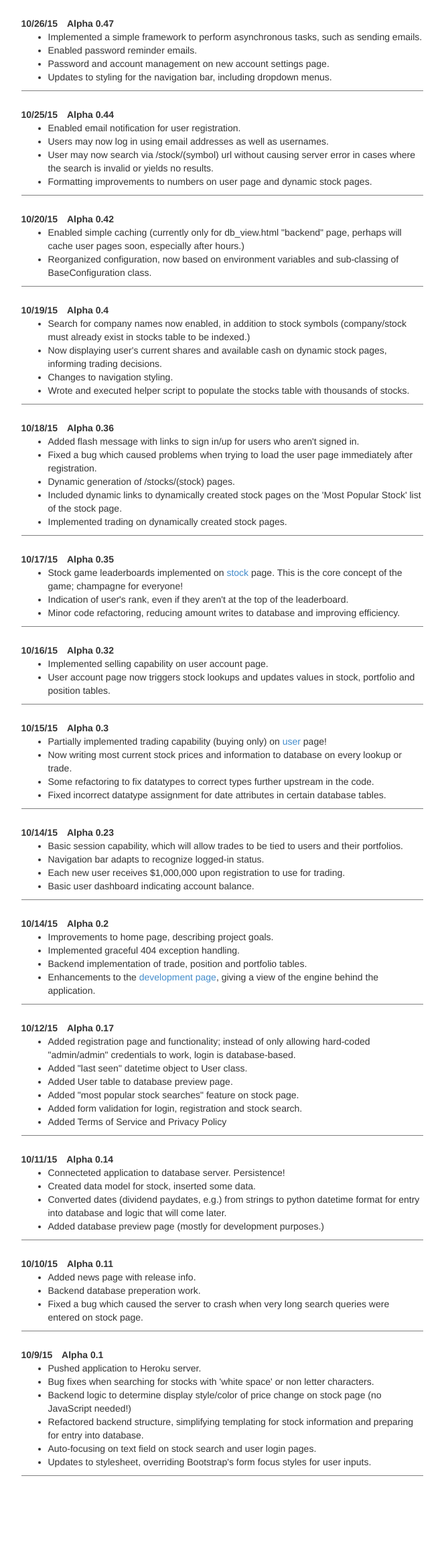
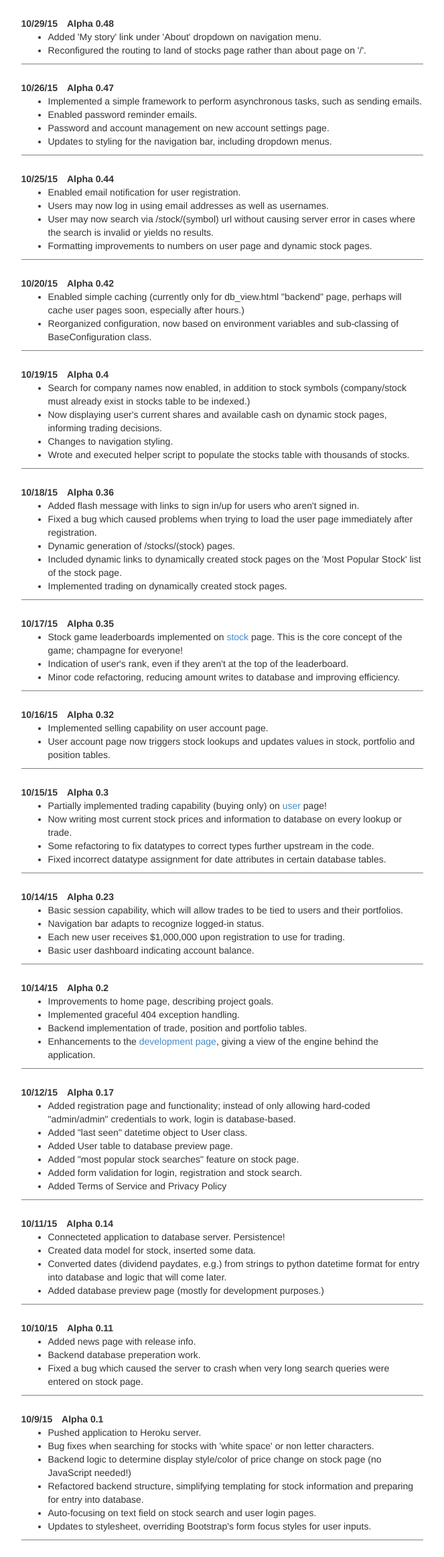
Before and after one commit to abmorton/stockhawk, a Flask app: template templates/news.html in a window 1280 px wide. Shown: the part 30-2355 px from the top of the page at 67% size, without its empty margins (191-854 px from the left). Before the commit the page ends 2234 px from the top, so only its background shows below. Run offline with Flask 2, Linux system fonts and the light colour scheme; the template is opened without the code that fills it, so the values that code supplies are empty; parts of the project's set-up code (start-up, migrations or seed data) failed here and were passed over; some libraries are stand-ins or nearby versions.

Commit message:
updated news.html

```diff
--- a/templates/news.html
+++ b/templates/news.html
@@ -2,6 +2,16 @@
 {% block content %}
 
 <h1>{{ title }}</h1>
+
+<div class="release">
+	<span class="date">10/29/15</span>
+	<span class="release_num">Alpha 0.48</span>
+	<ul class="newfeatures">
+		<li>Added 'My story' link under 'About' dropdown on navigation menu.</li>
+		<li>Reconfigured the routing to land of stocks page rather than about page on '/'.</li>
+		<!-- <li></li> -->
+	</ul>
+</div>
 
 <div class="release">
 	<span class="date">10/26/15</span>
```
